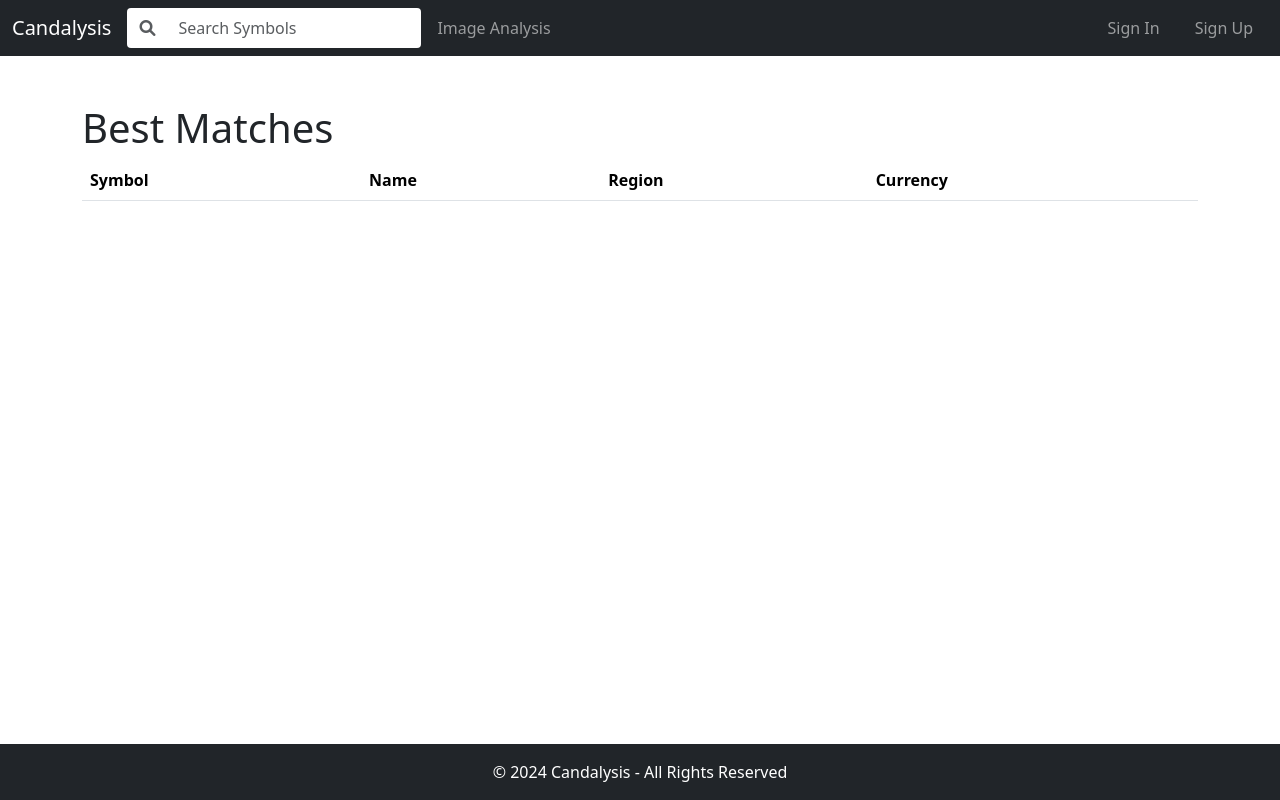
After one commit to crinas21/candle_analysis, a Django app: page /matches/ in a window 1280 px wide. The commit adds this page. Run offline with Django 5.2, Linux system fonts and the light colour scheme; lists and menus that the app fills with data are empty; some libraries are stand-ins or nearby versions.

Commit message:
Added search bar with autocomplete functionality, image insert pages and functionality, and pages for matches and specific instrument analysis

```diff
--- /dev/null
+++ b/candles/analysis/templates/analysis.html
@@ -0,0 +1,6 @@
+{% extends 'base.html' %}
+
+{% block content %}
+<h1>Instrument Analysis</h1>
+<p>Analysis for {{ instrument }}</p>
+{% endblock %}
--- a/candles/analysis/templates/base.html
+++ b/candles/analysis/templates/base.html
@@ -6,6 +6,47 @@
     <meta name="viewport" content="width=device-width, initial-scale=1.0">
     <title>{% block title %}My App{% endblock %}</title>
     <link rel="stylesheet" href="{% static 'css/bootstrap.min.css' %}">
+    <link rel="stylesheet" href="https://cdnjs.cloudflare.com/ajax/libs/font-awesome/6.0.0-beta3/css/all.min.css">
+    <style>
+        .input-group .form-control {
+            border-top-right-radius: 4px !important; /* Add rounding to the top-right corner */
+            border-bottom-right-radius: 4px !important; /* Add rounding to the bottom-right corner */
+        }
+        .input-group .input-group-text {
+            border-top-left-radius: 4px !important; /* Add rounding to the top-left corner */
+            border-bottom-left-radius: 4px !important; /* Add rounding to the bottom-left corner */
+        }
+        .input-group .form-control:focus {
+            box-shadow: none; /* Remove the blue glow */
+            border-color: #ced4da; /* Ensure consistent border color */
+        }
+        #autocomplete-list {
+            position: absolute; /* Align relative to the input field */
+            top: 100%; /* Place it below the input field */
+            left: 0;
+            z-index: 1050; /* Ensure it appears above other elements */
+            max-height: 200px; /* Limit the height */
+            overflow-y: auto; /* Enable scrolling */
+            border: 1px solid #ccc;
+            border-radius: 4px;
+            background-color: white;
+            box-shadow: 0 4px 8px rgba(0, 0, 0, 0.1);
+            min-width: 100%; /* Make it at least the width of the input field */
+            width: auto; /* Allow it to expand */
+            white-space: nowrap; /* Prevent wrapping */
+        }
+        #autocomplete-list .dropdown-item {
+            padding: 8px 12px;
+            cursor: pointer;
+            white-space: nowrap; /* Prevent text from wrapping */
+            overflow: hidden;
+            text-overflow: ellipsis; /* Add ellipsis for text overflow */
+        }
+        #autocomplete-list .dropdown-item:hover {
+            background-color: #f8f9fa;
+        }
+    </style>
+
 </head>
 <body class="d-flex flex-column min-vh-100">
     <nav class="navbar navbar-expand-lg navbar-dark bg-dark">
@@ -16,15 +57,19 @@
             </button>
             <div class="collapse navbar-collapse" id="navbarNav">
                 <ul class="navbar-nav me-auto">
+                    <form class="d-flex position-relative" action="{% url 'matches' %}" method="get">
+                        <div class="input-group me-2 position-relative">
+                            <span class="input-group-text bg-white border-0"><i class="fas fa-search text-muted"></i></span>
+                            <input id="search-input" class="form-control border-0" type="search" name="symbol" placeholder="Search Symbols" aria-label="Search" autocomplete="off">
+                            <div id="autocomplete-list" class="dropdown-menu"></div>
+                        </div>
+                    </form>
                     <li class="nav-item">
-                        <a class="nav-link" href="/stockssearch/">Stock Search</a>
-                    </li>
-                    <li class="nav-item">
-                        <a class="nav-link" href="/imageanalysis/">Image Analysis</a>
+                        <a class="nav-link" href="{% url 'imageinsert' %}">Image Analysis</a>
                     </li>
                     {% if user.is_authenticated %}
                     <li class="nav-item">
-                        <a class="nav-link" href="/history/">History</a>
+                        <a class="nav-link" href="{% url 'history' %}">History</a>
                     </li>
                     {% endif %}
                 </ul>
@@ -45,13 +90,87 @@
             </div>
         </div>
     </nav>
+
+    {% if messages %}
+		<div class="messages">
+		{% for message in messages %}
+			<div class="alert {% if message.tags %}alert-{{ message.tags }}"{% endif %}>
+				{{ message }}
+			</div>
+		{% endfor %}
+		</div>
+	{% endif %}
+
     <div class="container mt-5">
         {% block content %}
         {% endblock %}
     </div>
+
     <footer class="bg-dark text-center text-white py-3 mt-auto">
         &copy; 2024 Candalysis - All Rights Reserved
     </footer>
+
     <script src="{% static 'bootstrap/js/bootstrap.bundle.min.js' %}"></script>
+    <script text="javascript">
+        setTimeout(fade_out, 3000); // Messages only last 3 seconds
+        function fade_out() {
+            $(".messages").fadeOut().empty();
+        }
+        $(".post-form")[0].reset(); // this is to reset the form
+    </script>
+    <script>
+        document.addEventListener("DOMContentLoaded", function () {
+            const searchInput = document.getElementById("search-input");
+            const autocompleteList = document.getElementById("autocomplete-list");
+            let debounceTimeout;
+
+            // Handle input with debounce
+            searchInput.addEventListener("input", function () {
+                const query = this.value.trim();
+
+                clearTimeout(debounceTimeout);
+
+                debounceTimeout = setTimeout(() => {
+                    if (query.length < 1) {
+                        autocompleteList.style.display = "none";
+                        return;
+                    }
+
+                    fetch(`/search/?symbol=${query}`, {
+                        headers: { "X-Requested-With": "XMLHttpRequest" },
+                    })
+                        .then((response) => response.json())
+                        .then((data) => {
+                            const matches = data.matches || [];
+                            autocompleteList.innerHTML = "";
+
+                            if (matches.length > 0) {
+                                matches.forEach((match) => {
+                                    const item = document.createElement("a");
+                                    item.classList.add("dropdown-item");
+                                    item.href = `/matches/?symbol=${encodeURIComponent(match.symbol)}`;
+                                    item.textContent = `${match.symbol} - ${match.name}`;
+                                    autocompleteList.appendChild(item);
+                                });
+                                autocompleteList.style.display = "block";
+                            } else {
+                                autocompleteList.innerHTML = `<div class="dropdown-item text-muted">No matches found</div>`;
+                                autocompleteList.style.display = "block";
+                            }
+                        })
+                        .catch((error) => console.error("Error fetching autocomplete suggestions:", error));
+                }, 1000); // Wait 1 second after last input before calling API
+            });
+
+            // Hide the autocomplete list when clicking outside
+            document.addEventListener("click", function (e) {
+                if (!autocompleteList.contains(e.target) && e.target !== searchInput) {
+                    autocompleteList.style.display = "none";
+                }
+            });
+        });
+    </script>
+
+
 </body>
 </html>
--- /dev/null
+++ b/candles/analysis/templates/matches.html
@@ -0,0 +1,25 @@
+{% extends 'base.html' %}
+
+{% block content %}
+<h1>Best Matches</h1>
+<table class="table table-striped">
+    <thead>
+        <tr>
+            <th>Symbol</th>
+            <th>Name</th>
+            <th>Region</th>
+            <th>Currency</th>
+        </tr>
+    </thead>
+    <tbody>
+        {% for match in matches %}
+        <tr>
+            <td><a href="{% url 'analysis' %}?symbol={{ match.symbol }}">{{ match.symbol }}</a></td>
+            <td>{{ match.name }}</td>
+            <td>{{ match.region }}</td>
+            <td>{{ match.currency }}</td>
+        </tr>
+        {% endfor %}
+    </tbody>
+</table>
+{% endblock %}
--- a/candles/analysis/urls.py
+++ b/candles/analysis/urls.py
@@ -1,11 +1,20 @@
 from django.urls import path
 from django.contrib.auth import views as auth_views
 from . import views
+from django.conf import settings
+from django.conf.urls.static import static
 
 urlpatterns = [
     path("", views.home, name="home"),
+    path('search/', views.search, name='search'),
+    path('matches/', views.matches, name='matches'),
+    path('analysis/', views.analysis, name='analysis'),
+    path('imageinsert/', views.imageinsert, name='imageinsert'),
+    path('imageanalysis/', views.imageinsert, name='imageanalysis'),
+    path('history/', views.history, name='history'),
     path('signin/', auth_views.LoginView.as_view(template_name='signin.html'), name='signin'),
     path('signout/', views.signout, name='signout'),
     path('signup/', views.signup, name='signup'),
-    path('history/', views.history, name='history'),
 ]
+
+urlpatterns += static(settings.MEDIA_URL, document_root=settings.MEDIA_ROOT)
--- a/candles/analysis/views.py
+++ b/candles/analysis/views.py
@@ -1,18 +1,74 @@
+import requests
+from . import utils
+from django.conf import settings
+from django.http import JsonResponse
 from django.shortcuts import render, redirect
 from django.contrib import messages
 from django.contrib.auth import logout
 from django.contrib.auth.decorators import login_required
+from django.core.files.storage import FileSystemStorage
 from .forms import CustomUserCreationForm  # Import the custom form
+
+
+def home(request):
+    return render(request, 'home.html', {})
+
+
+def search(request):
+    # Check if the request is AJAX and GET
+    if request.method == 'GET' and request.headers.get('X-Requested-With') == 'XMLHttpRequest':
+        query = request.GET.get('symbol', '').strip()
+        if query:
+            matches = utils.get_matches(query)
+            return JsonResponse({'matches': matches}, status=200)
+        else:
+            return JsonResponse({'matches': []}, status=200)
+    else:
+        # If not an AJAX request, show an error or a fallback page
+        return JsonResponse({'error': 'Invalid request'}, status=400)
+
+
+def matches(request):
+    if request.method == 'GET':
+        query = request.GET.get('symbol', '').strip()
+        if query:
+            matches = utils.get_matches(query)
+            return render(request, 'matches.html', {'matches': matches})
+        else:
+            return render(request, 'matches.html')
+    else:
+        pass
+
+
+def analysis(request):
+    if request.method == 'GET':
+        symbol = request.GET.get('symbol', '').strip()
+        return render(request, 'analysis.html', {'instrument': symbol})
+    else:
+        pass
+
+
+def imageinsert(request):
+    if request.method == 'POST':
+        uploaded_file = request.FILES.get('image')
+        if uploaded_file:
+            fs = FileSystemStorage()
+            filename = fs.save(uploaded_file.name, uploaded_file)
+            file_url = fs.url(filename)
+            # CNN logic
+            messages.success(request, "Image successfully uploaded")
+            return render(request, 'imageanalysis.html', {})
+        else:
+            messages.error(request, "No image uploaded")
+            return render(request, 'imageinsert.html')
+    else:
+        return render(request, 'imageinsert.html')
+
 
 @login_required
 def history(request):
     return render(request, 'history.html')
 
-def home(request):
-    # stocks = Stock.objects.all()
-    # portfolio = Portfolio.objects.get(user=request.user)
-    # return render(request, 'home.html', {'stocks': stocks, 'portfolio': portfolio})
-    return render(request, 'home.html', {})
 
 def signup(request):
     if request.method == 'POST':
@@ -25,7 +81,8 @@ def signup(request):
         form = CustomUserCreationForm()
     return render(request, 'signup.html', {'form': form})
 
+
 def signout(request):
-    logout(request)  # Logs out the user
+    logout(request)
     messages.success(request, "You have been successfully logged out.")
     return redirect('/')
--- a/candles/candles/settings.py
+++ b/candles/candles/settings.py
@@ -144,3 +144,8 @@ LOGOUT_REDIRECT_URL = '/signin/'  # Redirect after logout
 DEFAULT_AUTO_FIELD = 'django.db.models.BigAutoField'
 
 AUTH_USER_MODEL = 'analysis.User'
+
+MEDIA_URL = '/media/'
+MEDIA_ROOT = os.path.join(BASE_DIR, 'media')
+
+ALPHA_VANTAGE_API_KEY = 'M5OT8MA8HU88JKTD'
```
Also changed, not shown: candles/analysis/templates/imageanalysis.html (added, +7 -0 lines), candles/analysis/templates/imageinsert.html (added, +15 -0 lines), candles/analysis/utils.py (added, +23 -0 lines), README.md.
